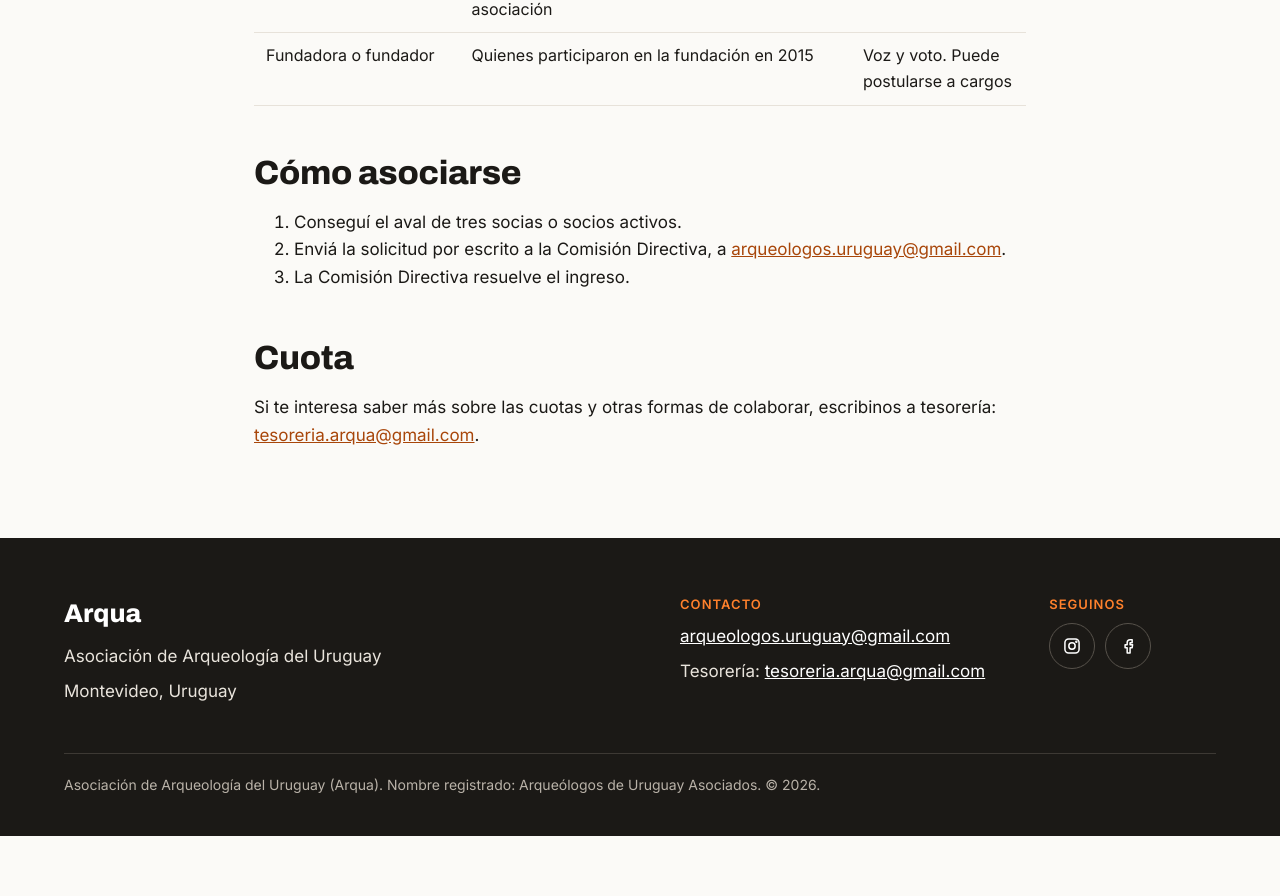
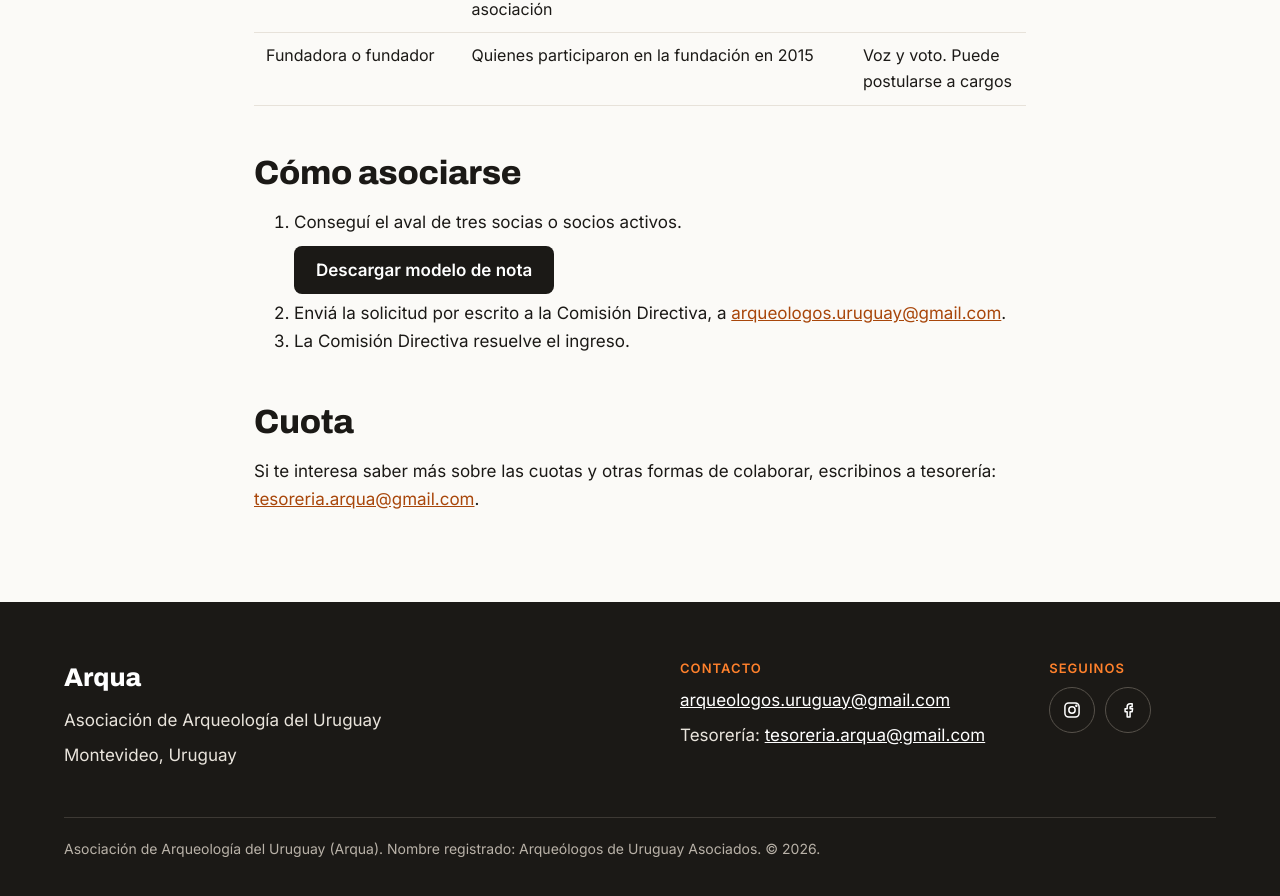
Before and after one commit to arqueologosuruguay/arqua-web, a Jekyll site: the page built from asociate.md, in a window 1280 px wide and 900 px high, scrolled down 799 px. Shown: the top 896 px of the window. Built offline with Jekyll 4.4.1, drawn with Linux system fonts in a browser that asks for light colours; before the commit the page ends 1635 px from its top, so only the background shows below that.

Commit message:
Asociate: botón para descargar el modelo de nota en el punto 1
Co-Authored-By: Claude Opus 5.5 <noreply@anthropic.com>
Claude-Session: https://claude.ai/code/session_011VaqS2rWsoiYNK6iP8wVcs

```diff
--- a/asociate.md
+++ b/asociate.md
@@ -17,7 +17,8 @@ Según el artículo 4 del Estatuto:
 
 ## Cómo asociarse
 
-1. Conseguí el aval de tres socias o socios activos.
+1. Conseguí el aval de tres socias o socios activos.<br>
+   <a class="boton boton--oscuro" style="margin: 10px 0 6px" href="https://docs.google.com/document/d/1X0q3u_lEKEKbRf9kfL3giMYIWDKhQpg1VuHxjYoKBCQ/export?format=docx">Descargar modelo de nota</a>
 2. Enviá la solicitud por escrito a la Comisión Directiva, a [{{ site.correo }}](mailto:{{ site.correo }}?subject=Solicitud%20de%20ingreso%20a%20Arqua).
 3. La Comisión Directiva resuelve el ingreso.
 
```
